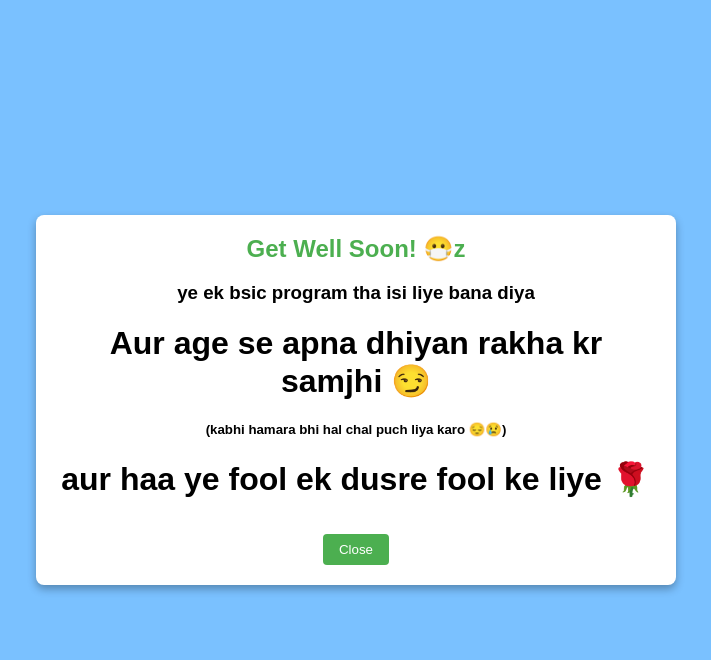
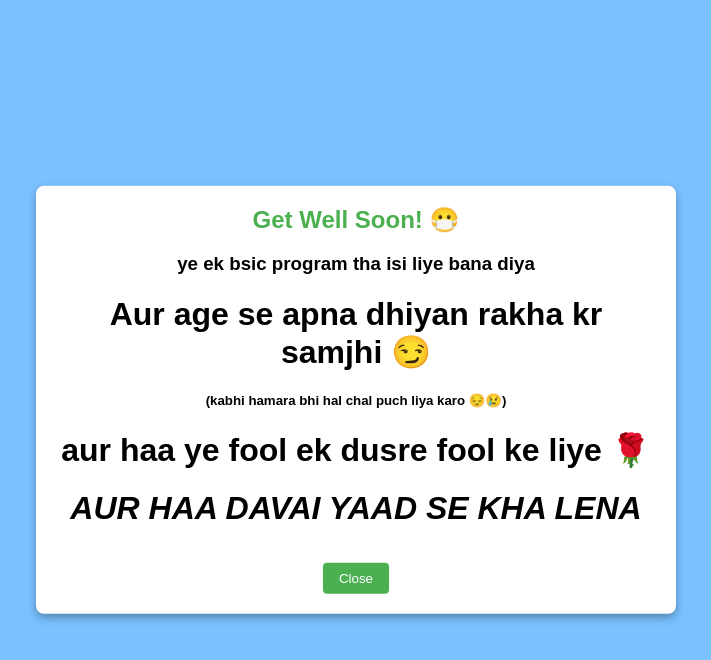
Before and after one commit to AavishRastogi/get-well-soon-card, a plain HTML site: page index.html in a window 1280 px wide. Both pictures are taken after a click on the element "Click here Rakshita ji!". Shown: the whole page, without its empty margins (284-995 px from the left). Drawn offline with Linux system fonts and the light colour scheme.

Commit message:
Update index.html

```diff
--- a/index.html
+++ b/index.html
@@ -13,11 +13,13 @@
 
     <!-- Pop-up message element -->
     <div class="popup" id="popup">
-        <h2>Get Well Soon! &#128567z</h2>
+        <h2>Get Well Soon! &#128567</h2>
         <h3>ye ek bsic program tha isi liye bana diya </h3>
         <h1>Aur age se apna dhiyan rakha kr samjhi &#128527</h1>
         <h5>(kabhi hamara bhi hal chal puch liya karo &#128532&#128546)</h5>
         <h1>aur haa ye fool ek dusre fool ke liye &#127801 </h1>
+
+        <h1><EM>AUR HAA DAVAI YAAD SE KHA LENA</EM></h1>
         <button onclick="closePopup()">Close</button>
     </div>
 
```
